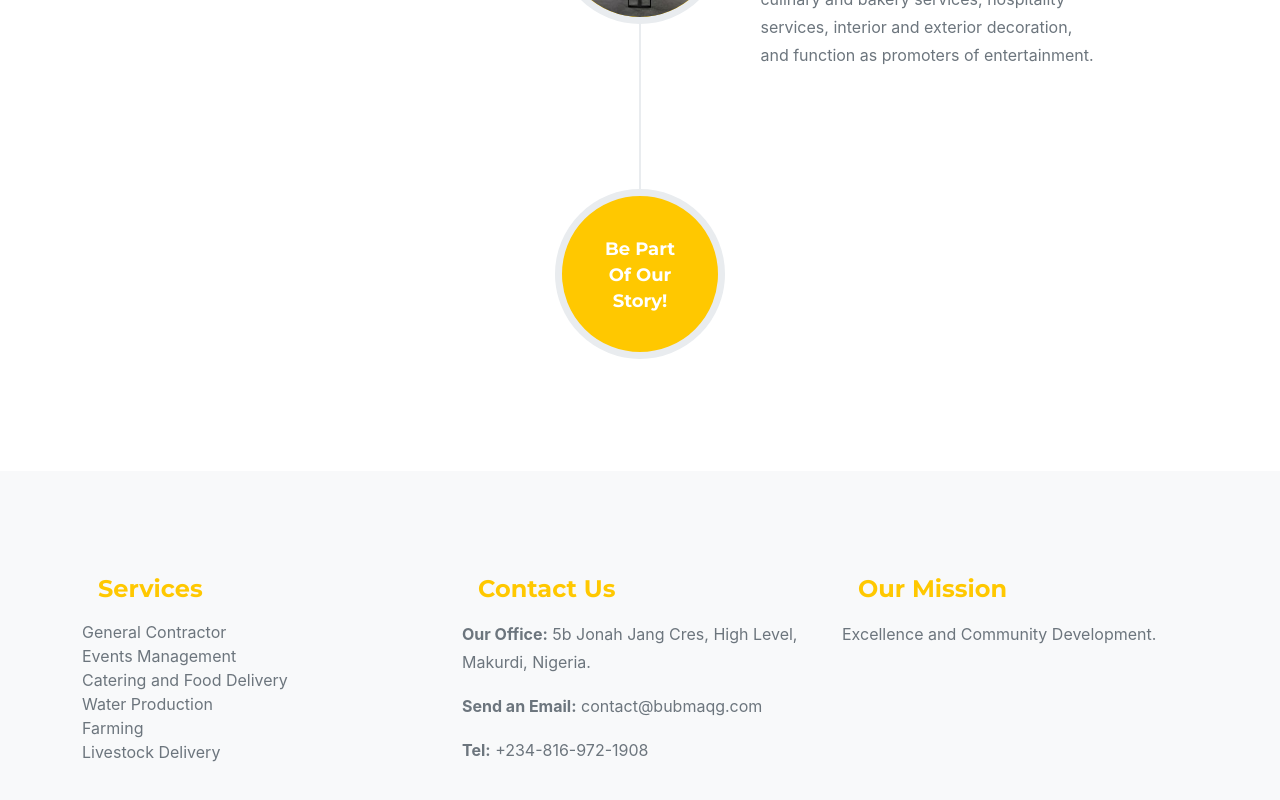
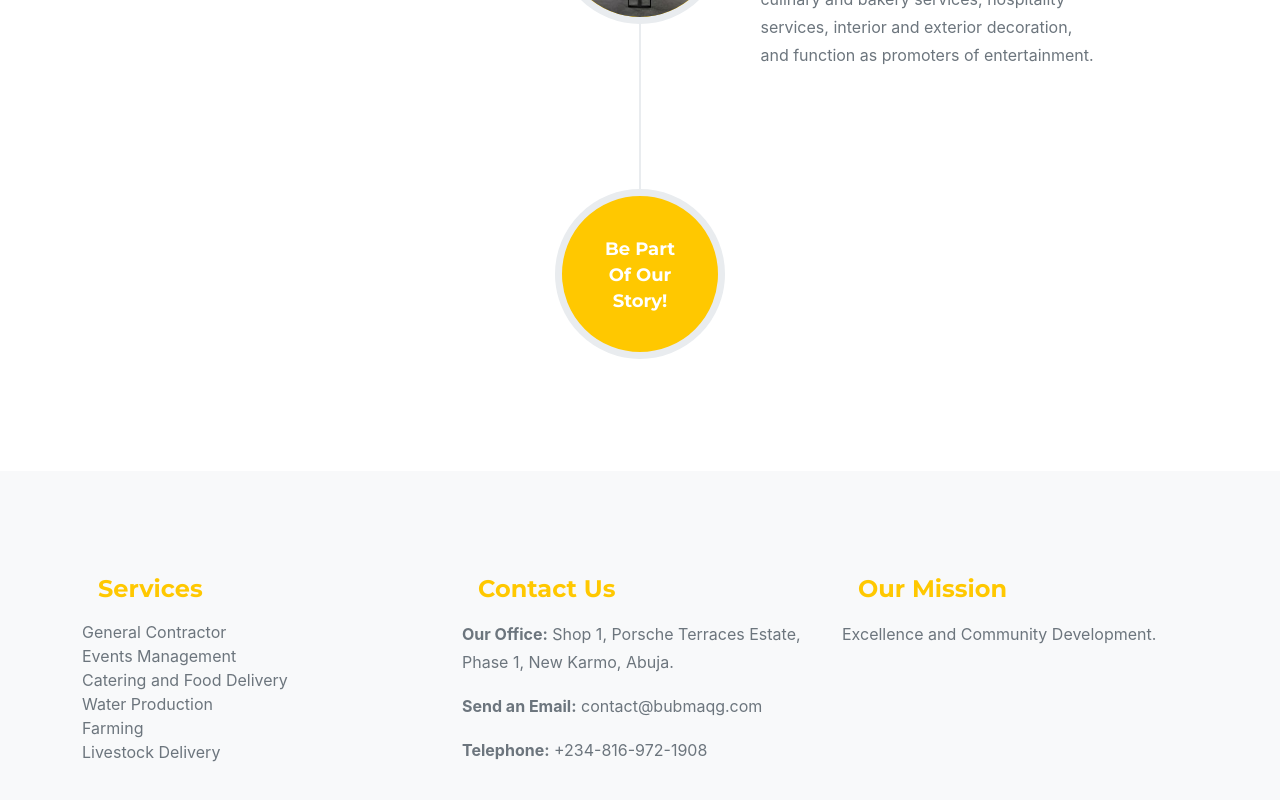
Before and after one commit to Marvvy-G/bubmaqg, a React (Create React App) app: page / in a window 1280 px wide. Shown: the part 3783-4583 px from the top of the page. Built offline with nearby package versions, Linux system fonts and the light colour scheme.

Commit message:
Update Footer.js

```diff
--- a/src/components/Common/Footer.js
+++ b/src/components/Common/Footer.js
@@ -24,9 +24,9 @@ class Footer extends Component {
 
                     <div className="col-lg-4">
                     <h4> <Link className="nav-link" to="/contact">Contact Us</Link> </h4>
-                        <p className="large text-muted"><strong>Our Office:</strong> 5b Jonah Jang Cres, High Level, Makurdi, Nigeria.</p>
+                        <p className="large text-muted"><strong>Our Office:</strong> Shop 1, Porsche Terraces Estate, Phase 1, New Karmo, Abuja.</p>
                         <p className="large text-muted"> <strong>Send an Email:</strong> contact@bubmaqg.com</p>
-                        <p className="large text-muted"><strong>Tel:</strong> +234-816-972-1908 </p>
+                        <p className="large text-muted"><strong>Telephone:</strong> +234-816-972-1908 </p>
                     </div>
 
                     <div className="col-lg-4">
```
